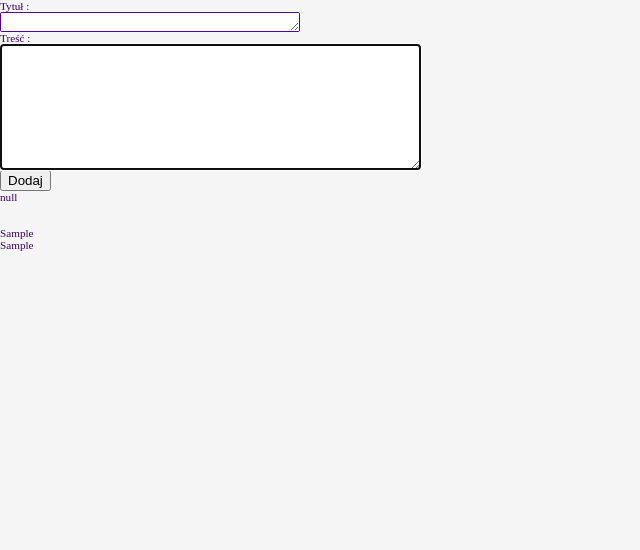
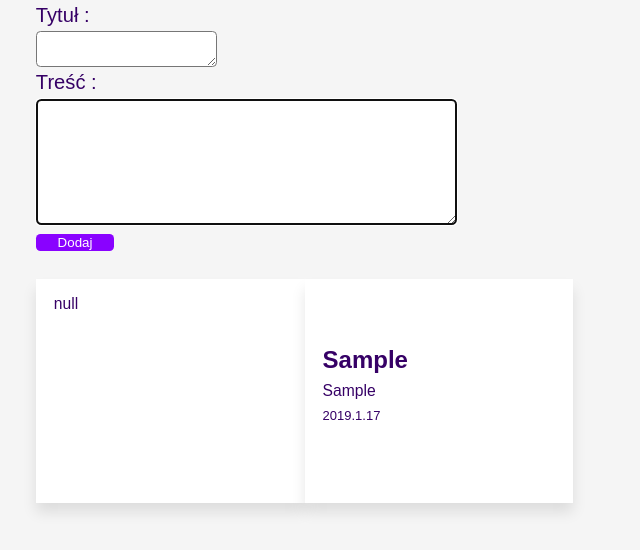
Before and after one commit to piotrbarc/Projekt-5, a plain HTML site: page index.html in a window 1280 px wide. Both pictures are taken after typing "Sample", "Sample" into the empty fields and a click on the button "Dodaj". Shown: the whole page, without its empty margins (0-640 px from the left). Drawn offline with Linux system fonts and the light colour scheme.

Commit message:
Dodanie daty / aktualizacja styli

```diff
--- a/javascript.js
+++ b/javascript.js
@@ -18,17 +18,32 @@ form.noteText2.focus();
 
 // add new note
 function addNote() {
-  let br = "<br/>"
-  let text = form.noteText.value;
+
+// get date (yy/mm/dd)
+let d = new Date();
+const date = d.getFullYear();
+const date1 = d.getMonth();
+const date2 = d.getDate();
+// set date as one variable
+const a1 = '<font size="-1">'+date+`.`+date1+`.`+date2+'</font>';
+
+
+
+
+
+  let text = '<font size="+2">'+form.noteText.value+'</font>';
   let text2 = form.noteText2.value;
-  let All=text+br+text2;
-  let temp1 =localStorage.getItem('content')+br+br+All;
+  let All="<strong>" +text + "</strong>"+'<br/>'+text2+'<br/>'+a1;
+  let temp1 =localStorage.getItem('content')+'<br/>'+'<br/>'+All;
   let note = document.createElement(`div`);
+
+
+
 
 
   note.classList.add(`note`);
  //Add note to form
-  note.innerHTML = `<br/><br/><div class='note-text'>${text}</div><div class='note-text'>${text2}</div>`;
+  note.innerHTML = `<br/><br/><div class='note-text'><strong>${text}</strong></div><div class='note-text'>${text2}</div>${a1}`;
 
 //save value to local storage
   localStorage.setItem('content',temp1);
@@ -55,7 +70,7 @@ function addNote2() {
 
     note.classList.add(`note`);
    //display on the form
-    note.innerHTML = `<div class='note-text'>${text}</div>`;
+    note.innerHTML = `<div class='note-text1'>${text}</div>`;
     notes.appendChild(note);
 
     // clear areatext after press button
--- a/style.css
+++ b/style.css
@@ -7,10 +7,10 @@ html, * {
 }
 
 body {
-
+  font: 1.8rem/1.56 sans-serif;
   color: #360066;
   margin: 0;
-
+  padding: 0 3.2rem 2.4rem;
   background: #f5f5f5;
 }
 
@@ -18,23 +18,52 @@ html, * {
 
 textarea {
   display: block;
-    border-radius: 2px;
-    background: #fff;
-    border: 1px solid #520099;
+  border-radius: 0.4rem;
 }
 
 
 
 
 
+#formAddButton {
+  width: 7rem;
+  background-color: #8902FF;
+  color: #fff;
+  border-radius: 0.4rem;
+  border: 0;
+  transition: background-color .2s ease-in-out;
+  -webkit-transition: background-color .2s ease-in-out;
+}
 
 
 
 
 
-  #formNoteText1
+#notes {
+  display: flex;
+  flex-wrap: wrap;
+  padding-top: 2rem;
+}
+
+.note {
+  width: 24rem;
+  height: 20rem;
+  font-size: 1.4rem;
+  background: #fff;
+
+  padding: 1.2rem 1.6rem;
+
+  box-shadow: 0 0.9rem 1.2rem rgba(0,0,0, 0.1);
+  position: relative;
+}
+
+.note-text1 {
+  height: 100%;
+  overflow-y: auto;
+}
+
+text
 {
-      width: 300px;
-      height: 20px;
-
+    font-size : 100px;
+    color : green;
 }
```
Lines whose indentation alone changed are shown as unchanged.
